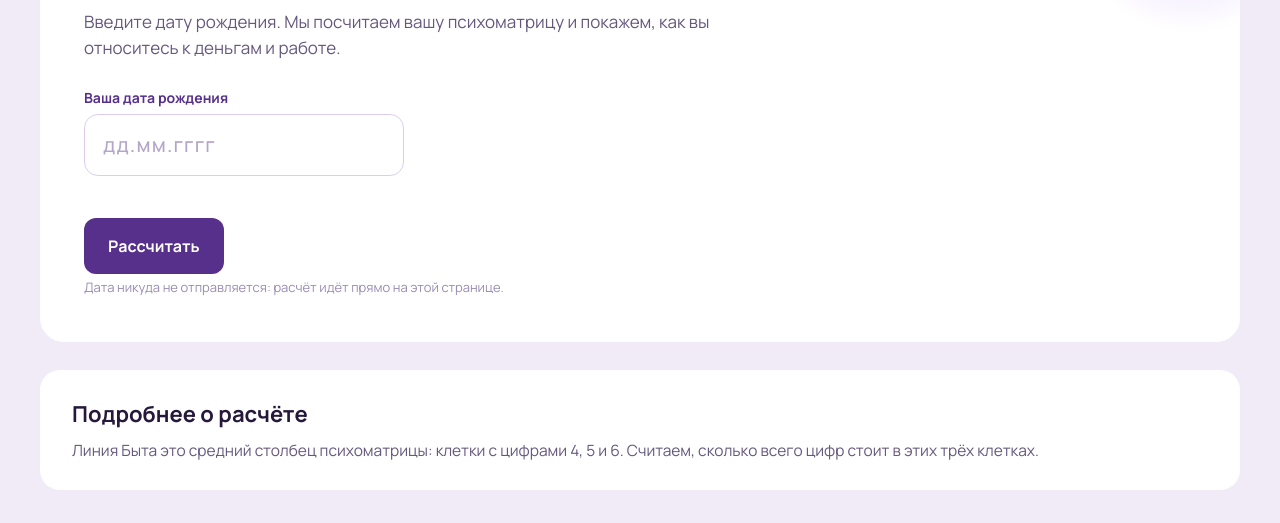
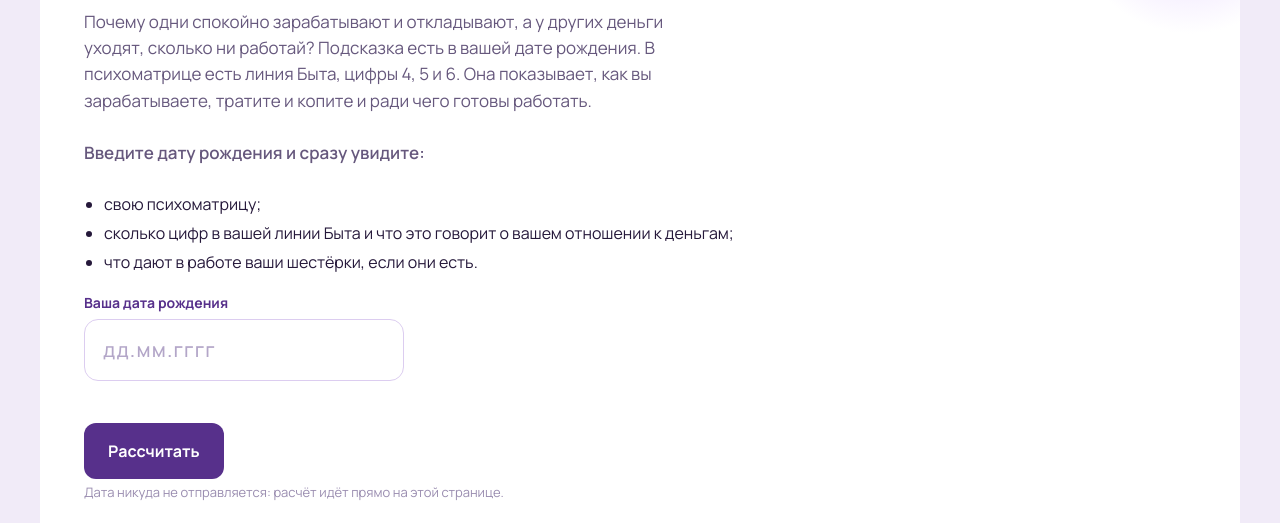
Before and after one commit to izmukovvladimir-cyber/alexandrova-baza, a plain HTML site: page calc/liniya-byta.html in a window 1280 px wide. Shown: the part 277-800 px from the top of the page. Drawn offline with nearby package versions, Linux system fonts and the light colour scheme.

Commit message:
База знаний: Линия Быта, продающий вступительный текст
Co-Authored-By: Claude Opus 5.5 <noreply@anthropic.com>

```diff
--- a/calc/liniya-byta.html
+++ b/calc/liniya-byta.html
@@ -24,12 +24,14 @@
 .byta-n{font-family:var(--serif);font-style:italic;font-size:64px;line-height:1;color:var(--brand);font-weight:700}
 .byta-card h2{margin:4px 0 8px}.byta-card p{margin:0}.byta-six{margin-top:14px}
 .byta-tg{display:block;text-align:center;font-size:19px;font-weight:800;padding:18px 12px;border-radius:16px;margin-top:18px}
-.byta-tg span{display:block;font-size:13px;font-weight:500;opacity:.85;margin-top:3px}[hidden]{display:none!important}#byta-result{scroll-margin-top:84px}</style>
+.byta-tg span{display:block;font-size:13px;font-weight:500;opacity:.85;margin-top:3px}[hidden]{display:none!important}.byta-get{margin-bottom:6px;font-weight:600}.byta-list{margin:0 0 18px;padding-left:20px}.byta-list li{margin-bottom:6px;line-height:1.45}#byta-result{scroll-margin-top:84px}</style>
 <nav class="crumbs" aria-label="Навигация"><a href="../index.html">База знаний</a><span aria-hidden="true">/</span><a href="../section/money.html">Деньги и долги</a><span aria-hidden="true">/</span><span>Линия Быта</span></nav>
 <section class="calc-hero">
 <p class="kicker">Калькулятор по дате рождения</p>
 <h1>Ваша <em>линия Быта</em></h1>
-<p class="lead">Введите дату рождения. Мы посчитаем вашу психоматрицу и покажем, как вы относитесь к деньгам и работе.</p>
+<p class="lead">Почему одни спокойно зарабатывают и откладывают, а у других деньги уходят, сколько ни работай? Подсказка есть в вашей дате рождения. В психоматрице есть линия Быта, цифры 4, 5 и 6. Она показывает, как вы зарабатываете, тратите и копите и ради чего готовы работать.</p>
+<p class="lead byta-get">Введите дату рождения и сразу увидите:</p>
+<ul class="byta-list"><li>свою психоматрицу;</li><li>сколько цифр в вашей линии Быта и что это говорит о вашем отношении к деньгам;</li><li>что дают в работе ваши шестёрки, если они есть.</li></ul>
 <form class="calc-form calc-form-one" id="byta-form" novalidate>
 <div class="calc-field"><label for="date-a">Ваша дата рождения</label>
 <input id="date-a" name="a" type="text" inputmode="numeric" autocomplete="off" placeholder="дд.мм.гггг" maxlength="10" aria-describedby="date-a-err">
```
